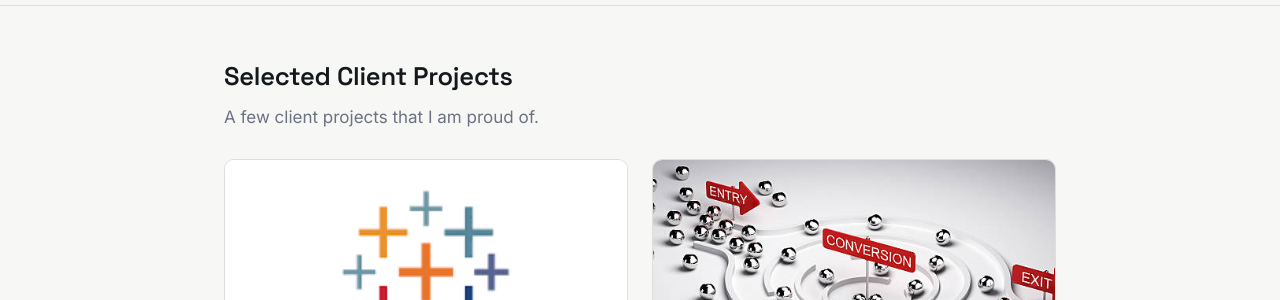
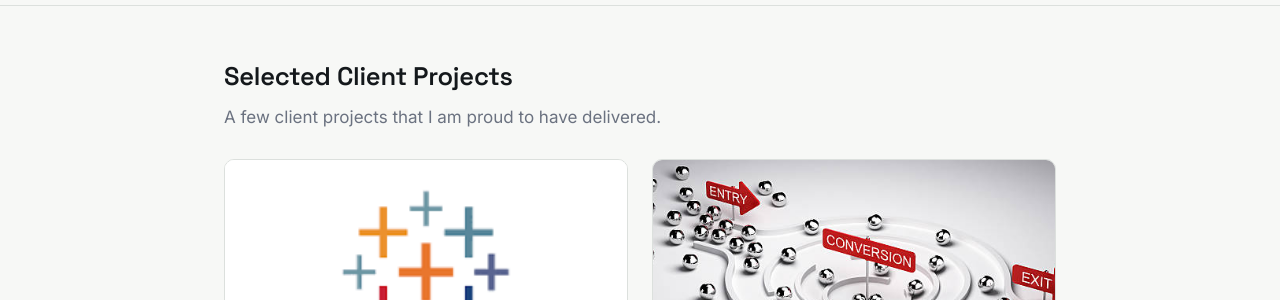
Before and after one commit to SYellops01/SYellops01.github.io, a Jekyll site: the page built from index.html, in a window 1280 px wide and 900 px high, scrolled down 867 px. Shown: the part 153-453 px from the top of the window. Built offline with Jekyll 4.4.1, drawn with Linux system fonts in a browser that asks for light colours.

Commit message:
Update project description text in index.html

```diff
--- a/index.html
+++ b/index.html
@@ -28,7 +28,7 @@ layout: default
 <section id="projects">
   <div class="wrap">
     <h2>Selected Client Projects</h2>
-    <p class="muted">A few client projects that I am proud of.</p>
+    <p class="muted">A few client projects that I am proud to have delivered.</p>
 
     <div class="project-grid">
       {% assign client_projects = site.client_projects | sort: 'order' %}
```
